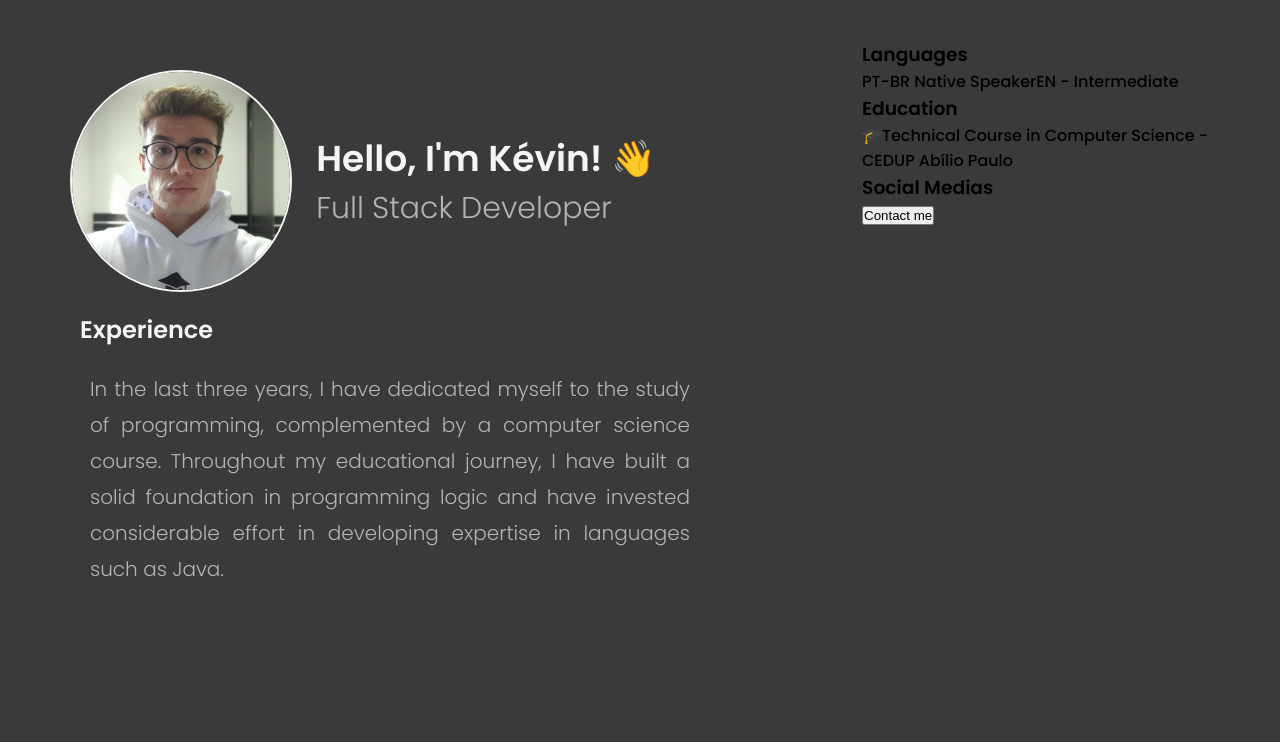
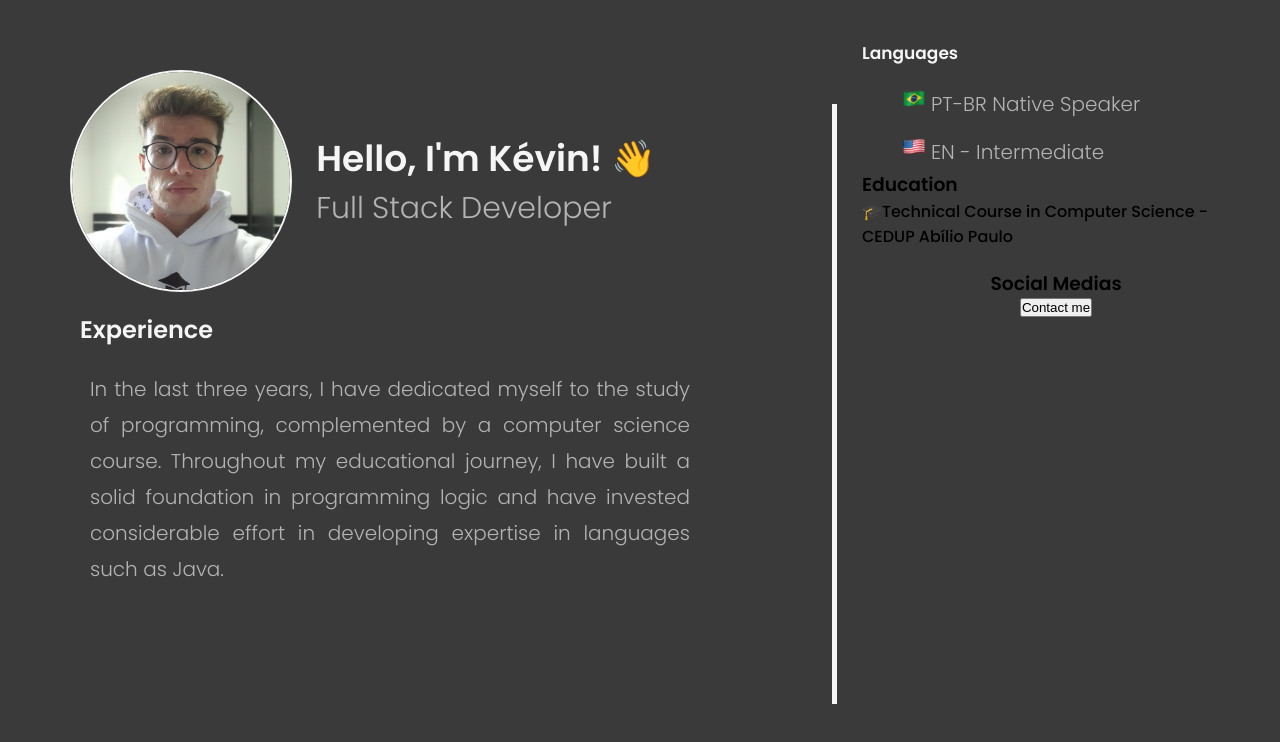
Before and after one commit to KevinGirelli/my-first-portfolio, a Next.js app: page / in a window 1280 px wide. Shown: the top 742 px of the page. Built offline with nearby package versions, Linux system fonts and the light colour scheme.

Commit message:
Languages and ScrollBar

```diff
--- /dev/null
+++ b/src/app/components/languages/languages.scss
@@ -0,0 +1,46 @@
+.infos {
+  display: flex;
+  flex-direction: column;
+  align-items: start;
+  width: 100%;
+  gap: 20px;
+  max-width: 500px;
+  grid-area: info-lang;
+
+  h3 {
+    color: var(--text-primary);
+    font-size: 17px;
+  }
+
+  @media (min-width: 768px) {
+    h3 {
+      align-items: start;
+    }
+  }
+
+  .languages-info {
+    display: flex;
+    flex-direction: column;
+    gap: 12px;
+    align-items: flex-start;
+    width: 100%;
+
+    span {
+      img{
+        margin-right: 5px;
+      }
+
+      color: var(--text-secondary);
+      font-weight: 300;
+      font-size: 24px;
+      line-height: 28px;
+      margin-left: 40px;
+
+      @media (min-width: 768px) {
+        font-size: 20px;
+        line-height: 36px;
+        text-align: start;
+      }
+    }
+  }
+}
--- /dev/null
+++ b/src/app/components/languages/languages.tsx
@@ -0,0 +1,31 @@
+import Image from "next/image";
+
+import "./languages.scss";
+
+export function Languages() {
+  return (
+    <div className="infos">
+      <h3>Languages</h3>
+      <div className="languages-info">
+        <span>
+          <Image
+              src="/brazil.svg"
+              alt="Brazil"
+              width={24}
+              height={24}
+              priority
+            />
+            PT-BR Native Speaker</span>
+        <span>
+          <Image
+              src="/eua.svg"
+              alt="Profile"
+              width={24}
+              height={24}
+              priority
+            />
+            EN - Intermediate</span>
+      </div>
+    </div>
+  );
+}
--- a/src/app/globals.scss
+++ b/src/app/globals.scss
@@ -8,6 +8,17 @@
   box-sizing: border-box;
   padding: 0;
   margin: 0;
+
+  @media(min-width: 768px){
+    ::-webkit-scrollbar {
+      width: 10px;
+    }
+
+    ::-webkit-scrollbar-thumb {
+      background-color: #b3b3b3;
+      border-radius: 5px;
+    }
+  }
 }
 
 html,
--- a/src/app/page.tsx
+++ b/src/app/page.tsx
@@ -1,5 +1,6 @@
 import { Experience } from "./components/experience/experience";
 import { Header } from "./components/header/header";
+import { Languages } from "./components/languages/languages";
 
 import "./styles/home.scss"
 
@@ -12,13 +13,8 @@ export default function Home() {
           <Experience/>
         </div>
         <div className="second-content">
-          <div className="infos">
-            <h3>Languages</h3>
-            <div className="languages-info">
-              <span>PT-BR Native Speaker</span>
-              <span>EN - Intermediate</span>
-            </div>
-          </div>
+          <div className="separator"></div>
+          <Languages/>
           <div className="education">
             <h3>Education</h3>
             <div className="educational-info">
--- a/src/app/styles/home.scss
+++ b/src/app/styles/home.scss
@@ -5,7 +5,7 @@
     "header"
     "social-btn"
     "experience"
-    "info";
+    "info-lang";
   padding: 40px 32px;
 
   @media (min-width: 780px) {
@@ -30,6 +30,34 @@
       width: 35%;
       height: 100vh;
       overflow-y: auto;
+      display: flex;
+      flex-direction: column;
+      justify-content: flex-start;
+      align-items: center;
+      align-content: center;
+
+      .separator {
+        margin-top: 8vh;
+        width: 5px;
+        height: 75vh;
+        background-color: #f5f5f5;
+        position: absolute;
+        left: 0;
+      }
+
+      .education {
+        h3 {
+          margin-top: 0;
+        }
+      }
+
+      .social-medias {
+        margin-top: 20px;
+
+        h3 {
+          margin-top: 0;
+        }
+      }
     }
   }
 }
```
Also changed, not shown: public/brazil.svg (added), public/eua.svg (added).
